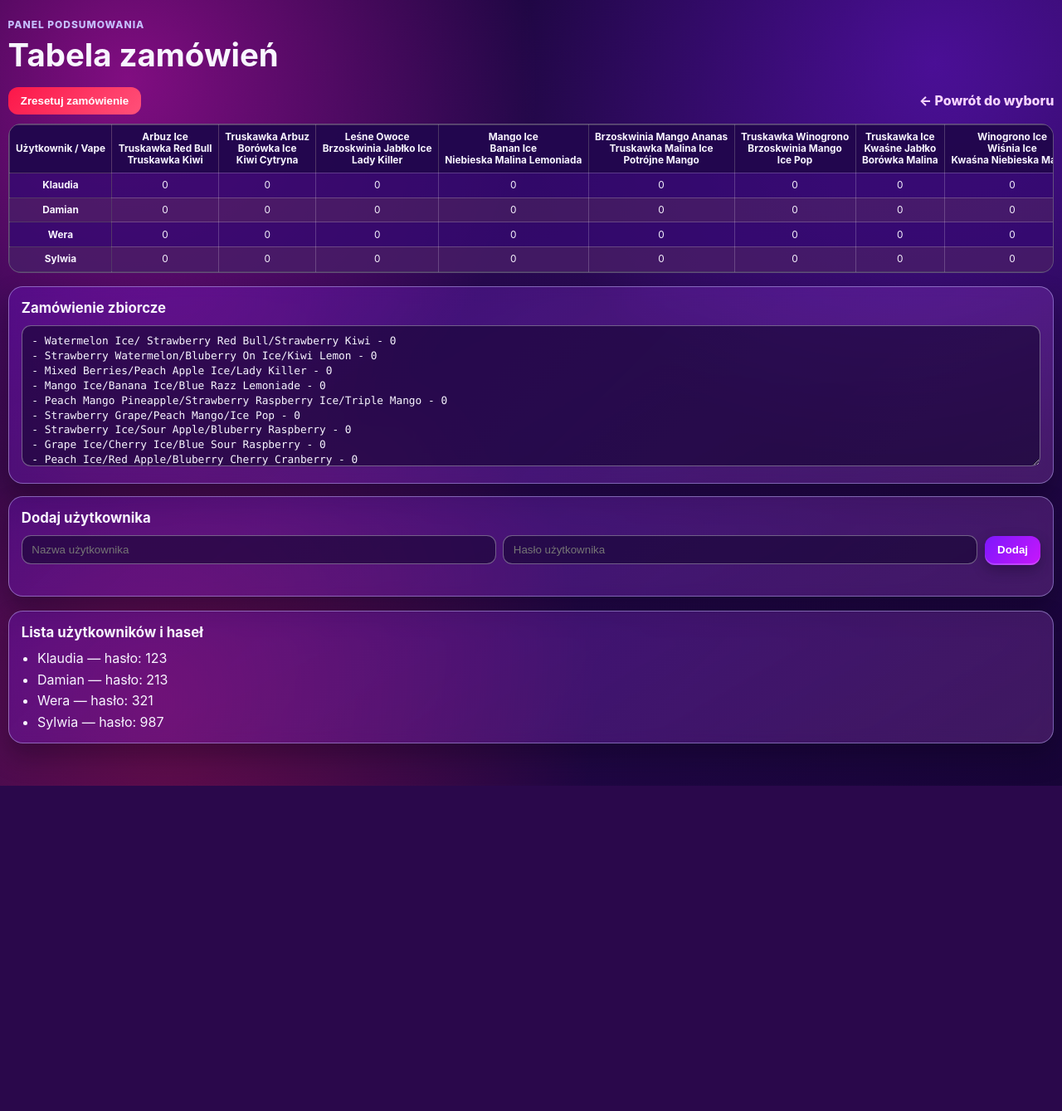
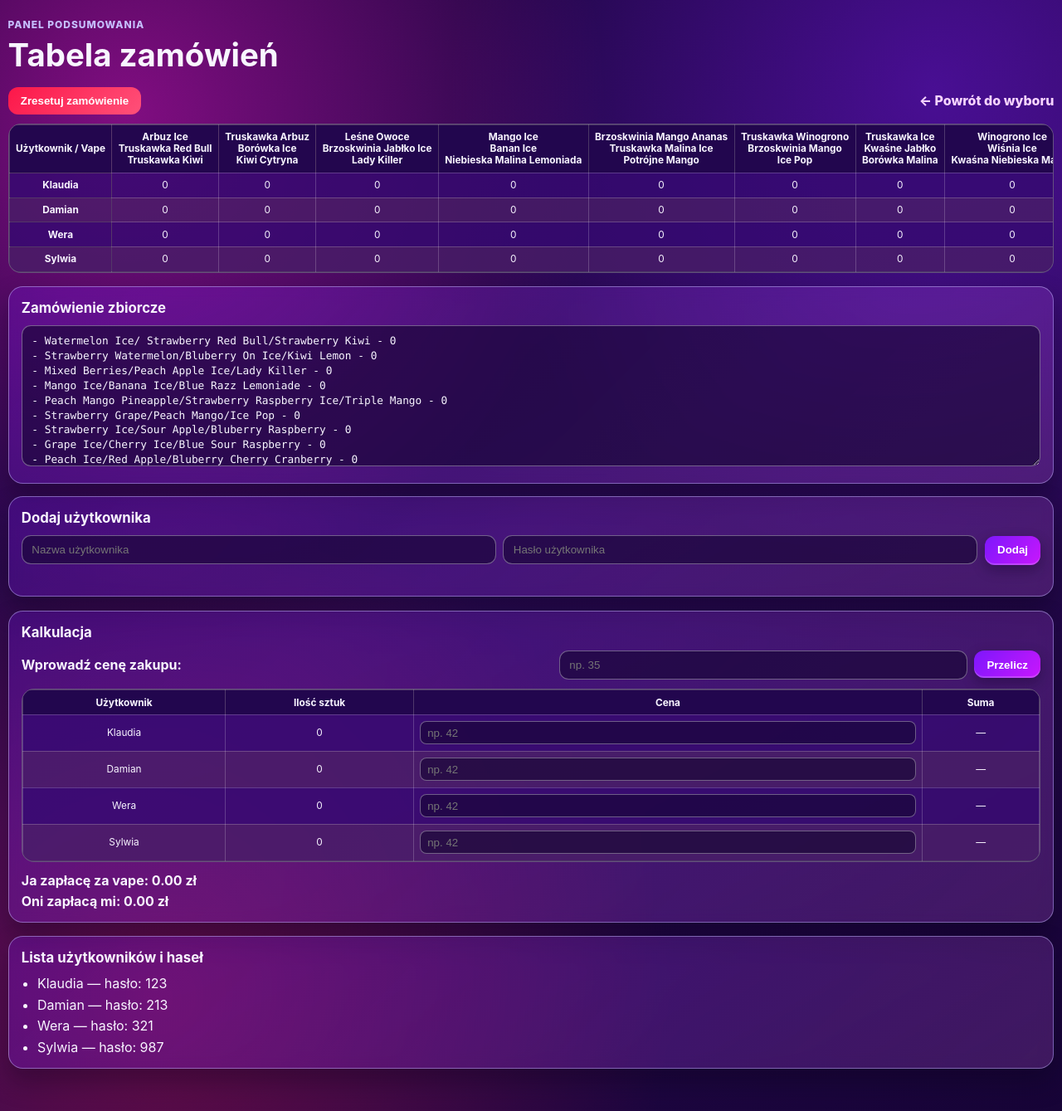
Before and after one commit to Kowalos1308/Gra, a PHP site: page /admin.html in a window 1280 px wide. Shown: the whole page at 83% size. Before the commit the page ends 947 px from the top, so only its background shows below. Run offline with PHP 8.4, Linux system fonts and the light colour scheme.

Commit message:
Add full-width minus state and admin calculation table

```diff
--- a/admin.html
+++ b/admin.html
@@ -37,6 +37,35 @@
       <p id="addUserMessage" class="access-message" aria-live="polite"></p>
     </section>
 
+
+    <section class="panel">
+      <h2>Kalkulacja</h2>
+      <div class="calc-controls">
+        <label for="purchasePriceInput">Wprowadź cenę zakupu:</label>
+        <input id="purchasePriceInput" type="number" step="0.01" min="0" placeholder="np. 35" />
+        <button id="recalculateBtn" type="button" class="user-btn">Przelicz</button>
+      </div>
+
+      <div class="table-wrap calc-table-wrap">
+        <table class="calc-table">
+          <thead>
+            <tr>
+              <th>Użytkownik</th>
+              <th>Ilość sztuk</th>
+              <th>Cena</th>
+              <th>Suma</th>
+            </tr>
+          </thead>
+          <tbody id="calcTableBody"></tbody>
+        </table>
+      </div>
+
+      <div class="calc-summary">
+        <p id="summaryPaid">Ja zapłacę za vape: 0.00 zł</p>
+        <p id="summaryReceived">Oni zapłacą mi: 0.00 zł</p>
+      </div>
+    </section>
+
     <section class="panel">
       <h2>Lista użytkowników i haseł</h2>
       <ul id="usersList" class="users-list"></ul>
--- a/app.js
+++ b/app.js
@@ -95,6 +95,10 @@ function extractFlavorSegments(flavorText) {
     .map((part) => part.trim())
     .filter(Boolean)
     .slice(0, 3);
+}
+
+function formatMinusLabel(quantity) {
+  return `− ${quantity}`;
 }
 
 function showFatalError(message) {
@@ -204,9 +208,10 @@ async function renderOrderingPage() {
   }
 
   function renderDeviceCounts() {
-    flavorGrid.querySelectorAll('.qty-value').forEach((node) => {
-      const deviceId = node.dataset.device;
-      node.textContent = activeUser ? orders[activeUser][deviceId] : '0';
+    flavorGrid.querySelectorAll('.minus-btn[data-device]').forEach((button) => {
+      const deviceId = button.dataset.device;
+      const quantity = activeUser ? orders[activeUser][deviceId] : 0;
+      button.textContent = formatMinusLabel(quantity);
     });
   }
 
@@ -261,29 +266,25 @@ async function renderOrderingPage() {
 
     const minus = document.createElement('button');
     minus.className = 'minus-btn';
-    minus.textContent = '−';
     minus.type = 'button';
+    minus.dataset.device = device.id;
+    minus.textContent = formatMinusLabel(0);
     minus.setAttribute('aria-label', `Zmniejsz ilość: ${device.pl}`);
-
-    const qty = document.createElement('span');
-    qty.className = 'qty-value';
-    qty.dataset.device = device.id;
-    qty.textContent = '0';
 
     minus.addEventListener('click', async (event) => {
       event.stopPropagation();
       if (!activeUser || orders[activeUser][device.id] <= 0) return;
       orders[activeUser][device.id] -= 1;
-      qty.textContent = orders[activeUser][device.id];
+      minus.textContent = formatMinusLabel(orders[activeUser][device.id]);
       await saveOrders(orders);
     });
 
-    controls.append(minus, qty);
+    controls.append(minus);
 
     card.addEventListener('click', async () => {
       if (!activeUser) return;
       orders[activeUser][device.id] += 1;
-      qty.textContent = orders[activeUser][device.id];
+      minus.textContent = formatMinusLabel(orders[activeUser][device.id]);
       await saveOrders(orders);
     });
 
@@ -364,6 +365,76 @@ function renderBulkSummary(orders, users) {
   output.value = lines.join('\n');
 }
 
+function countUserItems(orders, username) {
+  return DEVICES.reduce((sum, device) => sum + (orders[username]?.[device.id] || 0), 0);
+}
+
+function formatCurrency(value) {
+  return `${value.toFixed(2)} zł`;
+}
+
+function drawCalculationRows(users, orders, priceMap, body) {
+  body.innerHTML = '';
+
+  users.forEach((user) => {
+    const row = document.createElement('tr');
+
+    const userCell = document.createElement('td');
+    userCell.textContent = user.name;
+
+    const qtyCell = document.createElement('td');
+    const quantity = countUserItems(orders, user.name);
+    qtyCell.textContent = String(quantity);
+
+    const priceCell = document.createElement('td');
+    const priceInput = document.createElement('input');
+    priceInput.type = 'number';
+    priceInput.step = '0.01';
+    priceInput.min = '0';
+    priceInput.className = 'calc-input';
+    priceInput.placeholder = 'np. 42';
+    priceInput.value = priceMap[user.name] === '' ? '' : String(priceMap[user.name]);
+    priceInput.addEventListener('input', () => {
+      priceMap[user.name] = priceInput.value;
+    });
+    priceCell.appendChild(priceInput);
+
+    const sumCell = document.createElement('td');
+    sumCell.textContent = '—';
+    sumCell.dataset.userTotal = user.name;
+
+    row.append(userCell, qtyCell, priceCell, sumCell);
+    body.appendChild(row);
+  });
+}
+
+function recalculateSummary(users, orders, priceMap, purchasePrice, summaryPaid, summaryReceived, calcBody) {
+  let totalPaid = 0;
+  let totalReceived = 0;
+
+  users.forEach((user) => {
+    const quantity = countUserItems(orders, user.name);
+    const userPrice = Number(priceMap[user.name]);
+    const totalCell = calcBody.querySelector(`[data-user-total="${user.name}"]`);
+
+    if (!Number.isFinite(userPrice) || userPrice <= 0 || quantity <= 0) {
+      if (totalCell) totalCell.textContent = '—';
+      return;
+    }
+
+    const received = quantity * userPrice;
+    const paid = quantity * purchasePrice;
+
+    totalReceived += received;
+    totalPaid += paid;
+
+    if (totalCell) totalCell.textContent = formatCurrency(received);
+  });
+
+  summaryPaid.textContent = `Ja zapłacę za vape: ${formatCurrency(totalPaid)}`;
+  summaryReceived.textContent = `Oni zapłacą mi: ${formatCurrency(totalReceived)}`;
+}
+
 async function renderAdminPage() {
   const table = document.getElementById('ordersTable');
   const resetBtn = document.getElementById('resetOrdersBtn');
@@ -372,8 +443,15 @@ async function renderAdminPage() {
   const newUserPassword = document.getElementById('newUserPassword');
   const addUserMessage = document.getElementById('addUserMessage');
   const usersList = document.getElementById('usersList');
+  const purchasePriceInput = document.getElementById('purchasePriceInput');
+  const recalcBtn = document.getElementById('recalculateBtn');
+  const calcBody = document.getElementById('calcTableBody');
+  const summaryPaid = document.getElementById('summaryPaid');
+  const summaryReceived = document.getElementById('summaryReceived');
 
   if (!table || !resetBtn) return;
+
+  const priceMap = {};
 
   async function drawTable() {
     const data = await fetchData();
@@ -418,6 +496,25 @@ async function renderAdminPage() {
     table.append(thead, tbody);
     renderBulkSummary(orders, users);
 
+    if (calcBody && summaryPaid && summaryReceived && purchasePriceInput) {
+      users.forEach((user) => {
+        if (!(user.name in priceMap)) {
+          priceMap[user.name] = '';
+        }
+      });
+      drawCalculationRows(users, orders, priceMap, calcBody);
+      const purchasePrice = Number(purchasePriceInput.value);
+      recalculateSummary(
+        users,
+        orders,
+        priceMap,
+        Number.isFinite(purchasePrice) && purchasePrice > 0 ? purchasePrice : 0,
+        summaryPaid,
+        summaryReceived,
+        calcBody
+      );
+    }
+
     if (usersList) {
       usersList.innerHTML = '';
       users.forEach((user) => {
@@ -434,6 +531,24 @@ async function renderAdminPage() {
     await saveOrders(createEmptyOrders(data.users));
     await drawTable();
   });
+
+  if (recalcBtn && purchasePriceInput && calcBody && summaryPaid && summaryReceived) {
+    recalcBtn.addEventListener('click', async () => {
+      const data = await fetchData();
+      const users = data.users;
+      const orders = data.orders;
+      const purchasePrice = Number(purchasePriceInput.value);
+      recalculateSummary(
+        users,
+        orders,
+        priceMap,
+        Number.isFinite(purchasePrice) && purchasePrice > 0 ? purchasePrice : 0,
+        summaryPaid,
+        summaryReceived,
+        calcBody
+      );
+    });
+  }
 
   if (addUserForm && newUserName && newUserPassword && addUserMessage) {
     addUserForm.addEventListener('submit', async (event) => {
--- a/styles.css
+++ b/styles.css
@@ -313,6 +303,51 @@ tbody tr:nth-child(even) th.sticky-col {
   gap: 0.35rem;
 }
 
+
+.calc-controls {
+  display: grid;
+  grid-template-columns: 1fr;
+  gap: 0.5rem;
+  margin-bottom: 0.75rem;
+}
+
+.calc-controls label {
+  font-weight: 700;
+}
+
+.calc-controls input {
+  border: 1px solid rgba(255, 255, 255, 0.35);
+  border-radius: 0.7rem;
+  background: rgba(22, 5, 50, 0.62);
+  color: var(--text);
+  padding: 0.56rem 0.72rem;
+}
+
+.calc-table {
+  width: 100%;
+  min-width: 560px;
+}
+
+.calc-input {
+  width: 100%;
+  border: 1px solid rgba(255, 255, 255, 0.35);
+  border-radius: 0.5rem;
+  background: rgba(22, 5, 50, 0.62);
+  color: var(--text);
+  padding: 0.35rem 0.5rem;
+}
+
+.calc-summary {
+  margin-top: 0.75rem;
+  display: grid;
+  gap: 0.32rem;
+}
+
+.calc-summary p {
+  margin: 0;
+  font-weight: 700;
+}
+
 .modal {
   position: fixed;
   inset: 0;
@@ -379,4 +405,9 @@ tbody tr:nth-child(even) th.sticky-col {
   .flavor-segment {
     font-size: 0.79rem;
   }
+
+  .calc-controls {
+    grid-template-columns: 1.3fr 1fr auto;
+    align-items: center;
+  }
 }
```
Also changed, not shown: other parts of styles.css (+11 -30 lines).
